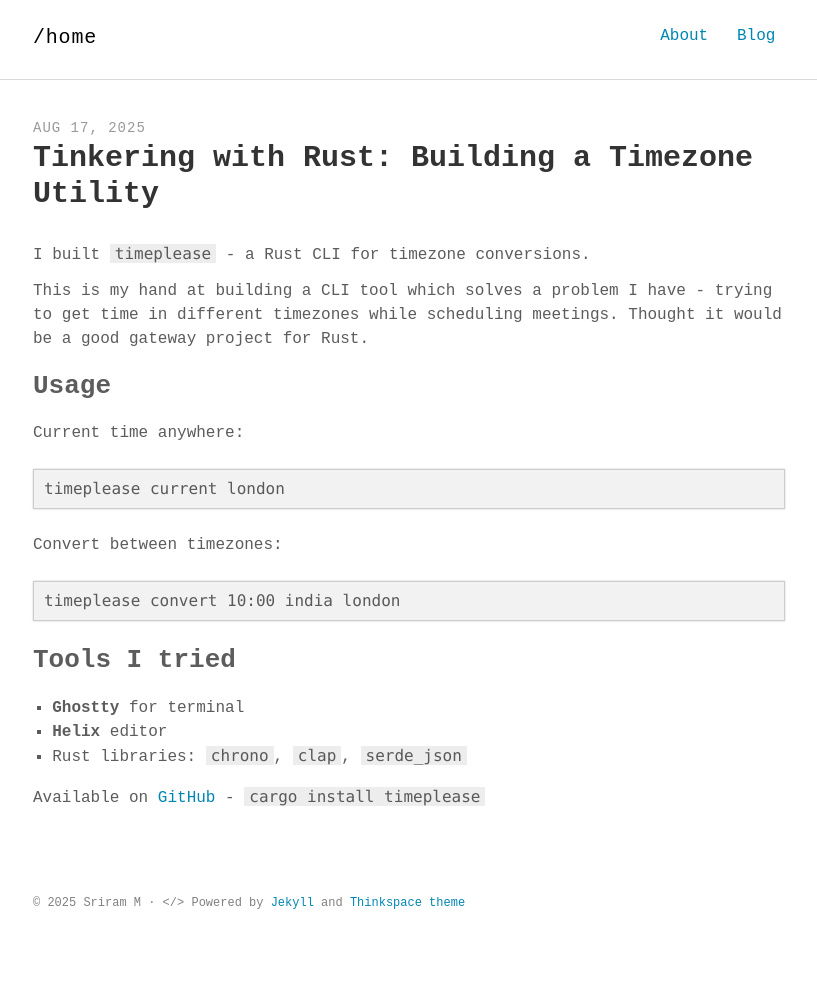
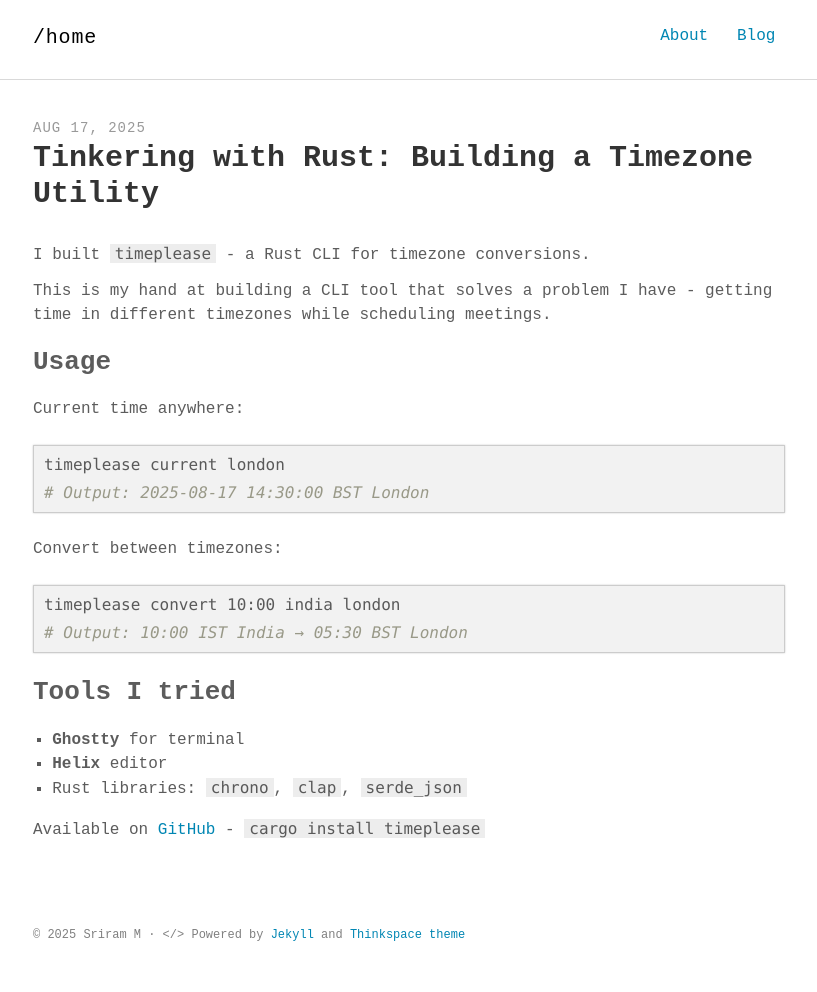
Before and after one commit to sriram13m/sriram13m.github.io, a Jekyll site: the page built from _posts/2025-08-17-tinkering-with-rust-timezone-utility.md, in a window 1280 px wide. Shown: the whole page, without its empty margins (231-1048 px from the left). Built offline with Jekyll 4.4.1, drawn with Linux system fonts in a browser that asks for light colours; some web fonts are replaced; before the commit the page ends 960 px from its top, so only the background shows below that.

Commit message:
Modify post
Modify post

````diff
--- a/_posts/2025-08-17-tinkering-with-rust-timezone-utility.md
+++ b/_posts/2025-08-17-tinkering-with-rust-timezone-utility.md
@@ -8,18 +8,20 @@ keywords: "rust, timezone, cli, ghostty, helix, programming"
 
 I built `timeplease` - a Rust CLI for timezone conversions.
 
-This is my hand at building a CLI tool which solves a problem I have - trying to get time in different timezones while scheduling meetings. Thought it would be a good gateway project for Rust.
+This is my hand at building a CLI tool that solves a problem I have - getting time in different timezones while scheduling meetings.
 
 ## Usage
 
 Current time anywhere:
 ```bash
 timeplease current london
+# Output: 2025-08-17 14:30:00 BST London
 ```
 
 Convert between timezones:
 ```bash
 timeplease convert 10:00 india london
+# Output: 10:00 IST India → 05:30 BST London
 ```
 
 ## Tools I tried
````
